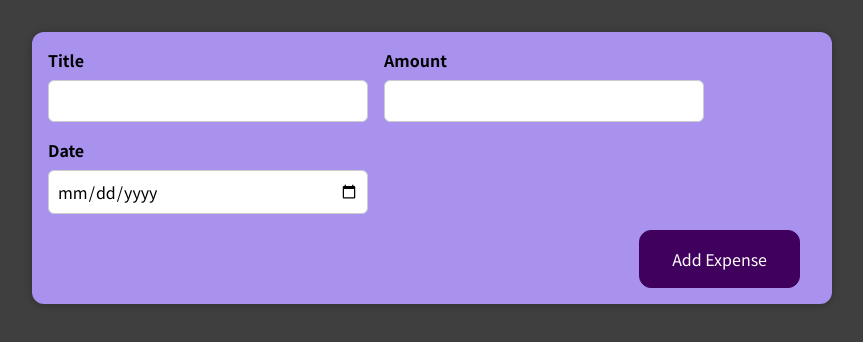
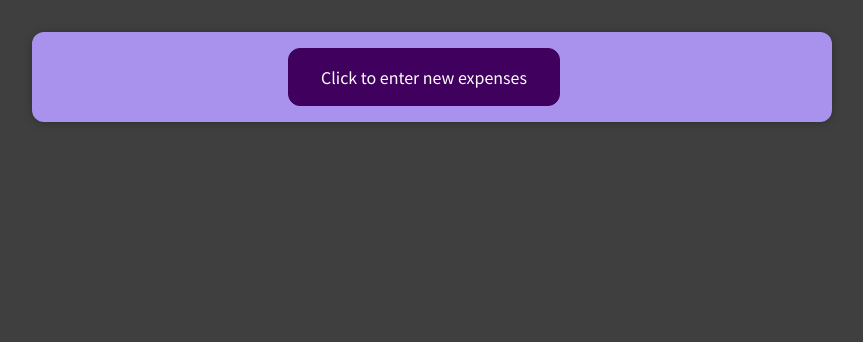
Before and after one commit to aisiklar/expense-tracker-react, a React (Create React App) app: page / in a window 1280 px wide. Shown: the top 342 px of the page, without its empty margins (208-1071 px from the left). Built offline with nearby package versions, Linux system fonts and the light colour scheme.

Commit message:
new branch: AddNewExpenseButton, adding new feature, component and changing the logic

```diff
--- /dev/null
+++ b/src/components/newExpense/AddNewExpenseButton.css
@@ -0,0 +1,21 @@
+.Frame {
+    background-color: #a892ee;
+    padding: 1rem;
+    margin: 2rem auto;
+    width: 50rem;
+    max-width: 95%;
+    border-radius: 12px;
+    text-align: center;
+    box-shadow: 0 1px 8px rgba(0, 0, 0, 0.25);
+  }
+
+  .Frame button {
+    font: inherit;
+    cursor: pointer;
+    padding: 1rem 2rem;
+    border: 1px solid #40005d;
+    background-color: #40005d;
+    color: white;
+    border-radius: 12px;
+    margin-right: 1rem;
+  }
--- /dev/null
+++ b/src/components/newExpense/AddNewExpenseButton.js
@@ -0,0 +1,19 @@
+import React, {useState} from 'react';
+import './AddNewExpenseButton.css';
+
+const AddNewExpenseButton = (props) => {
+
+    const buttonHandler = () => {
+        console.log('AddNewExpense button clicked!')
+        props.onClickOfAddNewExpenseButton('false');
+    }
+
+    return (
+        <div className="Frame">
+            <button type="submit" onClick={buttonHandler}>Click to enter new expenses</button>
+        </div>
+    )
+
+}
+
+export default AddNewExpenseButton;
--- a/src/components/newExpense/ExpenseForm.js
+++ b/src/components/newExpense/ExpenseForm.js
@@ -10,6 +10,7 @@ const ExpenseForm = (props) => {
     // console.log(`enteredTitle: ${enteredTitle}`);
     // console.log(`enteredAmount: ${enteredAmount}`);
     // console.log(`enteredDate: ${enteredDate}`);
+
 
     //tek state için:
 /*     const [userInput, setUserInput] = useState({
@@ -97,7 +98,13 @@ const ExpenseForm = (props) => {
         setEnteredDate('');
     }
 
+    const cancelHandler = (event) => {
+        event.preventDefault();
+        console.log(event);
+    }
+
     return (
+    <div>
         <form onSubmit={submitHandler}>
             <div className="new-expense__controls">
                 <div className="new-expense__control">
@@ -127,10 +134,17 @@ const ExpenseForm = (props) => {
                 </div>
             </div>
             <div className="new-expense__actions">
+                <button type="submit">Cancel</button>
                 <button type="submit">Add Expense</button>
             </div>
+        </form>
+        <form onSubmit={cancelHandler}>
+            <div className="new-expense__actions">
+                <button type="submit">Cancel</button>
+            </div>
+        </form>
+    </div>
 
-    </form>
     )
 }
 
--- a/src/components/newExpense/NewExpense.js
+++ b/src/components/newExpense/NewExpense.js
@@ -1,6 +1,7 @@
-import React from 'react';
+import React, {useState} from 'react';
 import './NewExpense.css';
 import ExpenseForm from './ExpenseForm';
+import AddNewExpenseButton from './AddNewExpenseButton';
 
 const NewExpense = (props) => {
     const saveExpenseDataHandler = (enteredExpenseData) => {
@@ -12,13 +13,28 @@ const NewExpense = (props) => {
         props.onAddExpense(expenseData);
     }
 
+    // to select whether to display AddNewExpenseButton Comp, or not.
+    const [showAddNewExpenseButton, setShowAddNewExpenseButton] = useState('true');
+    console.log(`showAddNewExpenseButton and typeof(): ${showAddNewExpenseButton}, ${typeof(showAddNewExpenseButton)}`);
 
+    const AddNewExpenseButtonClick = (buttonState) => {
+        console.log(`buttonState: ${buttonState}`);
+        setShowAddNewExpenseButton(buttonState);
+    }
 
-    return <div className="new-expense">
+    if (showAddNewExpenseButton === 'true') {
+        return (
+            <AddNewExpenseButton onClickOfAddNewExpenseButton={AddNewExpenseButtonClick}></AddNewExpenseButton>
+        )
+    } else {
+        return <div className="new-expense">
         <ExpenseForm onSaveExpenseData={saveExpenseDataHandler}>
 
         </ExpenseForm>
     </div>
+    }
+
+
 }
 
 export default NewExpense;
```
Lines whose indentation alone changed are shown as unchanged.
